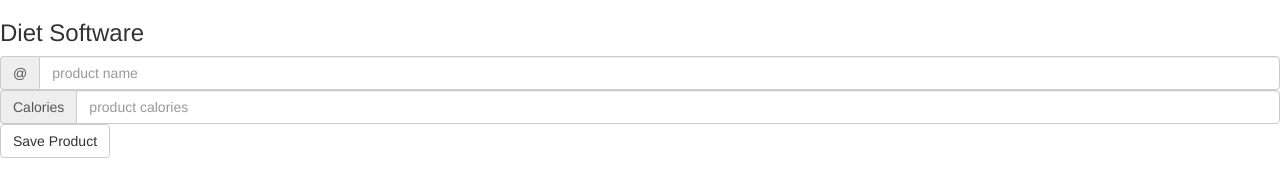
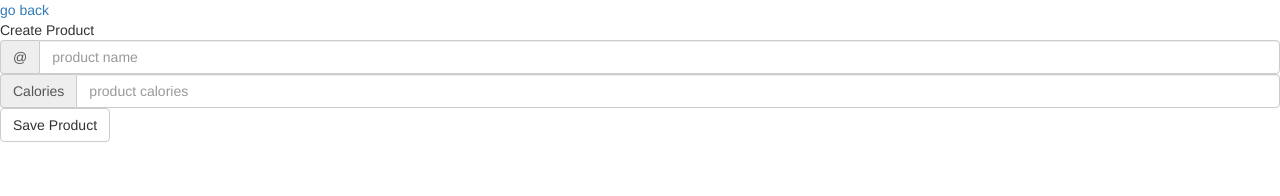
Before and after one commit to acabra85/diet_software, a plain HTML site: page src/product/product.html in a window 1280 px wide. Drawn offline with Linux system fonts and the light colour scheme; files that its build step writes are made by us from their sources; files whose address does not match are found by name.

Commit message:
R5 providing link to go back to home page

```diff
--- a/src/product/product.html
+++ b/src/product/product.html
@@ -9,8 +9,9 @@
         <link rel="stylesheet" href="css/bootstrap.min.css">
     </head>
     <body>
-        <h3>Diet Software</h3>
+        <a href="../index.html">go back</a>
         <form id="create_product_frm" action="accepted.html">
+            <caption>Create Product</caption>
             <div class="input-group">
                 <span class="input-group-addon" id="sizing-sizing_product_name">@</span>
                 <input id="product_name" type="text" class="form-control" placeholder="product name" aria-describedby="sizing_product_name" />
```
